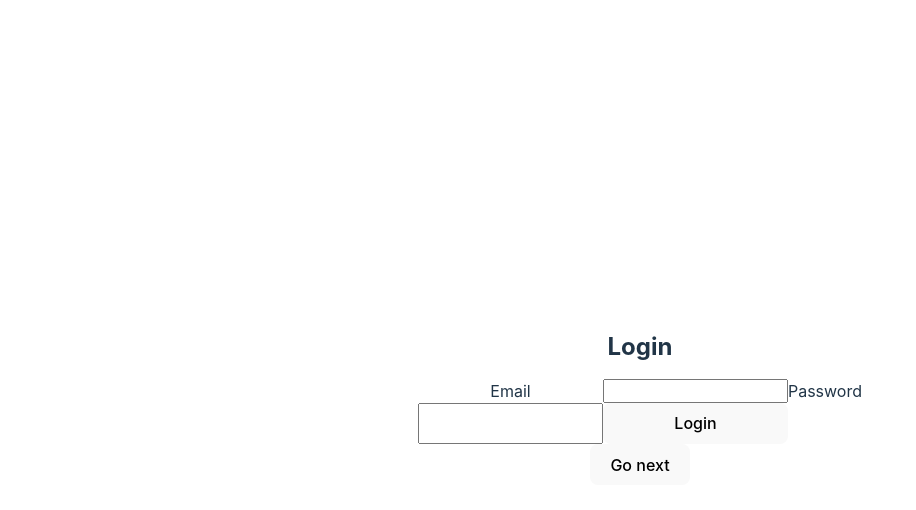
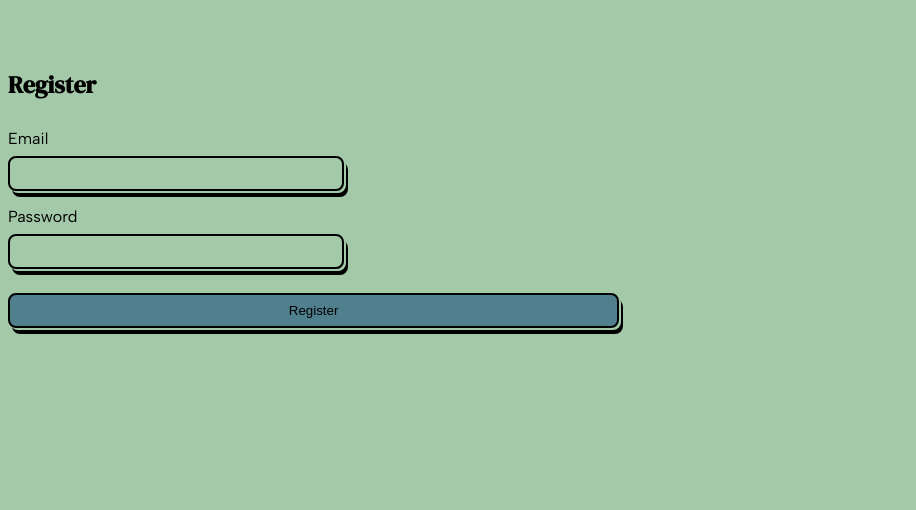
Before and after one commit to elsalvadordali/green-smile, a React (Vite) app: page / in a window 1280 px wide. Shown: the top 510 px of the page, without its empty margins (0-916 px from the left). Built offline with nearby package versions, Linux system fonts and the light colour scheme.

Commit message:
styled login and register

```diff
--- a/src/App.css
+++ b/src/App.css
@@ -1,41 +1,4 @@
-#root {
-  max-width: 1280px;
-  margin: 0 auto;
-  padding: 2rem;
-  text-align: center;
+html, body {
+  background-color: #a3c9a8;
+
 }
-
-.logo {
-  height: 6em;
-  padding: 1.5em;
-  will-change: filter;
-}
-.logo:hover {
-  filter: drop-shadow(0 0 2em #646cffaa);
-}
-.logo.react:hover {
-  filter: drop-shadow(0 0 2em #61dafbaa);
-}
-
-@keyframes logo-spin {
-  from {
-    transform: rotate(0deg);
-  }
-  to {
-    transform: rotate(360deg);
-  }
-}
-
-@media (prefers-reduced-motion: no-preference) {
-  a:nth-of-type(2) .logo {
-    animation: logo-spin infinite 20s linear;
-  }
-}
-
-.card {
-  padding: 2em;
-}
-
-.read-the-docs {
-  color: #888;
-}
--- a/src/App.jsx
+++ b/src/App.jsx
@@ -10,7 +10,7 @@ import Register from './Register'
 
 function App() {
   const [count, setCount] = useState(0)
-  const [page, setPage] = useState('login')
+  const [page, setPage] = useState('register')
 
   function goNextPage(page) {
     console.log(page)
@@ -26,7 +26,7 @@ function App() {
       {page === 'garden' && <Garden goNextPage={goNextPage} />}
       {page === 'see' && <SeeEntry goNextPage={goNextPage} />}
 
-      <button onClick={() => goNextPage('register')}>Go next</button>
+
 
     </div>
   )
--- a/src/Forms.css
+++ b/src/Forms.css
@@ -1,10 +1,53 @@
 .auth {
     display: grid;
-    grid-template-columns: 3;
+    grid-template-columns: 2;
     grid-template-rows: 12;
+    gap: .5rem;
+    margin: 3rem auto;
 }
-
 h2 {
     grid-column-start: 1;
-    grid-column-end: 4;
+    grid-column-end: 3;
 }
+.email-label {
+    grid-column-start: 1;
+    grid-row-start: 2;
+}
+#email {
+    grid-column-start: 1;
+    grid-column-end: 3;
+    grid-row-start: 3;
+}
+.password-label {
+    grid-column-start: 1;
+    grid-row-start: 4;
+}
+#password {
+    grid-column-start: 1;
+    grid-column-end: 3;
+    grid-row-start: 5;
+}
+input {
+    border: 2px solid black;
+    background-color: transparent;
+    padding: .5rem 1rem;
+    border-radius: .5rem;
+    box-shadow: 2px 2px 0 #a3c9a8, 4px 6px 0 #000;
+    outline: 0;
+    margin-bottom: .5rem;
+    max-width: 300px;
+}
+button:hover, button:active {
+    background-color: #69a297;
+
+}
+button {
+    background: #50808e;
+    border: 2px solid black;
+    padding: .5rem 1rem;
+    border-radius: .5rem;
+    box-shadow: 2px 2px 0 #a3c9a8, 4px 6px 0 #000;
+    grid-column-start: 1;
+    grid-row-start: 6;
+    margin-top: .5rem;
+}
--- a/src/Login.jsx
+++ b/src/Login.jsx
@@ -1,7 +1,6 @@
 import { useState } from 'react'
 import { loginUser } from './initFirebase'
 import './Forms.css'
-
 
 const Login = ({goNextPage}) => {
     const [email, setEmail] = useState('')
@@ -16,9 +15,9 @@ const Login = ({goNextPage}) => {
     return (
         <form onSubmit={(e) => authenticate(e)} className='auth'>
             <h2>Login</h2>
-            <label htmlFor='email'>Email</label>
+            <label htmlFor='email' className='email-label'>Email</label>
             <input type='text' id='email' onChange={(e) => setEmail(e.target.value)}/>
-            <label htmlFor='password'>Password</label>
+            <label htmlFor='password' className='password-label'>Password</label>
             <input type='text' id='password' onChange={(e) => setPword(e.target.value)}/>
             <button type='submit'>Login</button>
         </form>
--- a/src/Register.jsx
+++ b/src/Register.jsx
@@ -16,13 +16,12 @@ const Register = () => {
     return (
         <form onSubmit={(e) => signUp(e)} className='auth'>
             <h2>Register</h2>
-            <label htmlFor='email'>Email</label>
+            <label htmlFor='email' className='email-label'>Email</label>
             <input type='text' id='email' onChange={(e) => setEmail(e.target.value)}/>
-            <label htmlFor='password'>Password</label>
+            <label htmlFor='password' class='password-label'>Password</label>
             <input type='text' id='password' onChange={(e) => setPword(e.target.value)}/>
 
             <button type='submit'>Register</button>
-            Your email is: {email} {pword}
         </form>
     )
 }
--- a/src/index.css
+++ b/src/index.css
@@ -1,70 +1,9 @@
-:root {
-  font-family: Inter, Avenir, Helvetica, Arial, sans-serif;
-  font-size: 16px;
-  line-height: 24px;
-  font-weight: 400;
+@import url('https://fonts.googleapis.com/css2?family=Albert+Sans:ital@0;1&family=DM+Serif+Display&display=swap');
 
-  color-scheme: light dark;
-  color: rgba(255, 255, 255, 0.87);
-  background-color: #242424;
-
-  font-synthesis: none;
-  text-rendering: optimizeLegibility;
-  -webkit-font-smoothing: antialiased;
-  -moz-osx-font-smoothing: grayscale;
-  -webkit-text-size-adjust: 100%;
+h1, h2, h3, h4, h5, h6 {
+    font-family: 'DM Serif Display', serif;
 }
 
-a {
-  font-weight: 500;
-  color: #646cff;
-  text-decoration: inherit;
+body, p {
+    font-family: 'Albert Sans', sans-serif;
 }
-a:hover {
-  color: #535bf2;
-}
-
-body {
-  margin: 0;
-  display: flex;
-  place-items: center;
-  min-width: 320px;
-  min-height: 100vh;
-}
-
-h1 {
-  font-size: 3.2em;
-  line-height: 1.1;
-}
-
-button {
-  border-radius: 8px;
-  border: 1px solid transparent;
-  padding: 0.6em 1.2em;
-  font-size: 1em;
-  font-weight: 500;
-  font-family: inherit;
-  background-color: #1a1a1a;
-  cursor: pointer;
-  transition: border-color 0.25s;
-}
-button:hover {
-  border-color: #646cff;
-}
-button:focus,
-button:focus-visible {
-  outline: 4px auto -webkit-focus-ring-color;
-}
-
-@media (prefers-color-scheme: light) {
-  :root {
-    color: #213547;
-    background-color: #ffffff;
-  }
-  a:hover {
-    color: #747bff;
-  }
-  button {
-    background-color: #f9f9f9;
-  }
-}
```
